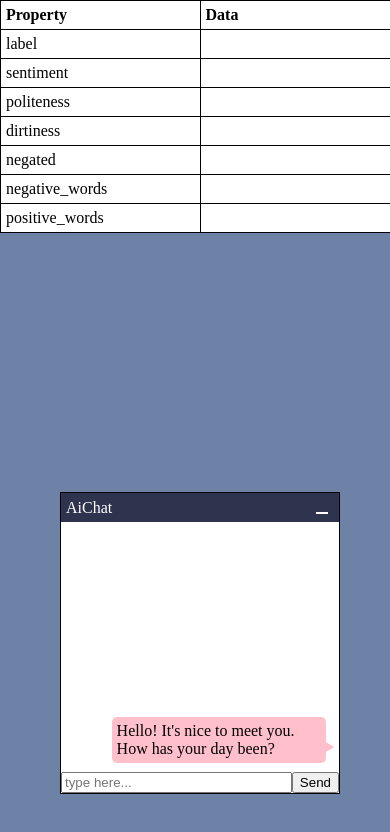
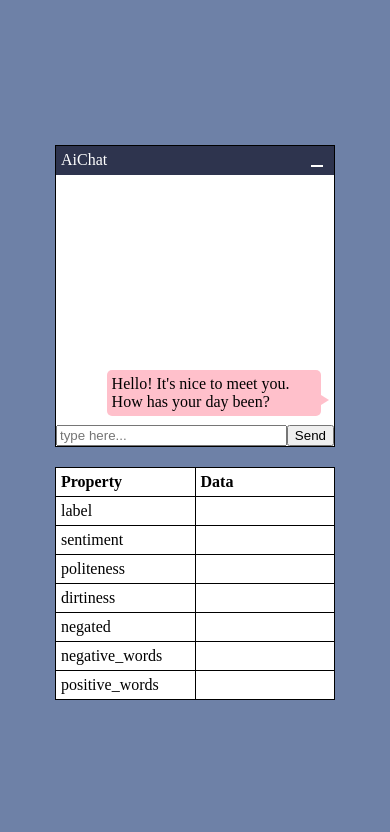
Before and after one commit to BrianCurrie/ai-chat, a plain HTML site: page index.html in a window 390 px wide. Drawn offline with Linux system fonts and the light colour scheme.

Commit message:
More variable responses, layout formatting

```diff
--- a/index.html
+++ b/index.html
@@ -9,6 +9,7 @@
         <link rel="stylesheet" href="style.css" />
     </head>
     <body>
+        <div id="mainContainer">
             <div id="chatContainer">
                 <div id="nameBarContainer">
                     <div id="name">AiChat</div>
@@ -60,6 +61,7 @@
                     </tr>
                 </table>
             </div>
+        </div>
         <script src="main.js" async defer></script>
     </body>
 </html>
--- a/style.css
+++ b/style.css
@@ -9,20 +9,29 @@ body {
 }
 
 body {
+    display: flex;
+    justify-content: center;
+    align-items: center;
     height: 100vh;
     width: 100vw;
     background: #6e81a7;
 }
 
+#mainContainer {
+    display: flex;
+    justify-content: center;
+    align-items: center;
+    flex-direction: row-reverse;
+    height: min-content;
+}
+
 #chatContainer {
-    position: absolute;
-    right: 50px;
-    bottom: 50px;
     display: flex;
     flex-direction: column;
     width: 280px;
     background-color: #fff;
     border: 1px solid black;
+    margin-left: 80px;
 }
 
 #nameBarContainer {
@@ -134,3 +143,19 @@ body {
 .pointer {
     cursor: pointer;
 }
+
+@media only screen and (max-width: 950px) {
+    #mainContainer {
+        flex-direction: column;
+    }
+
+    #chatContainer {
+        margin: 0 0 20px 0;
+    }
+}
+
+@media only screen and (max-width: 400px) {
+    #sentiment {
+        width: 100%;
+    }
+}
```
Also changed, not shown: main.js. Lines whose indentation alone changed are shown as unchanged.
